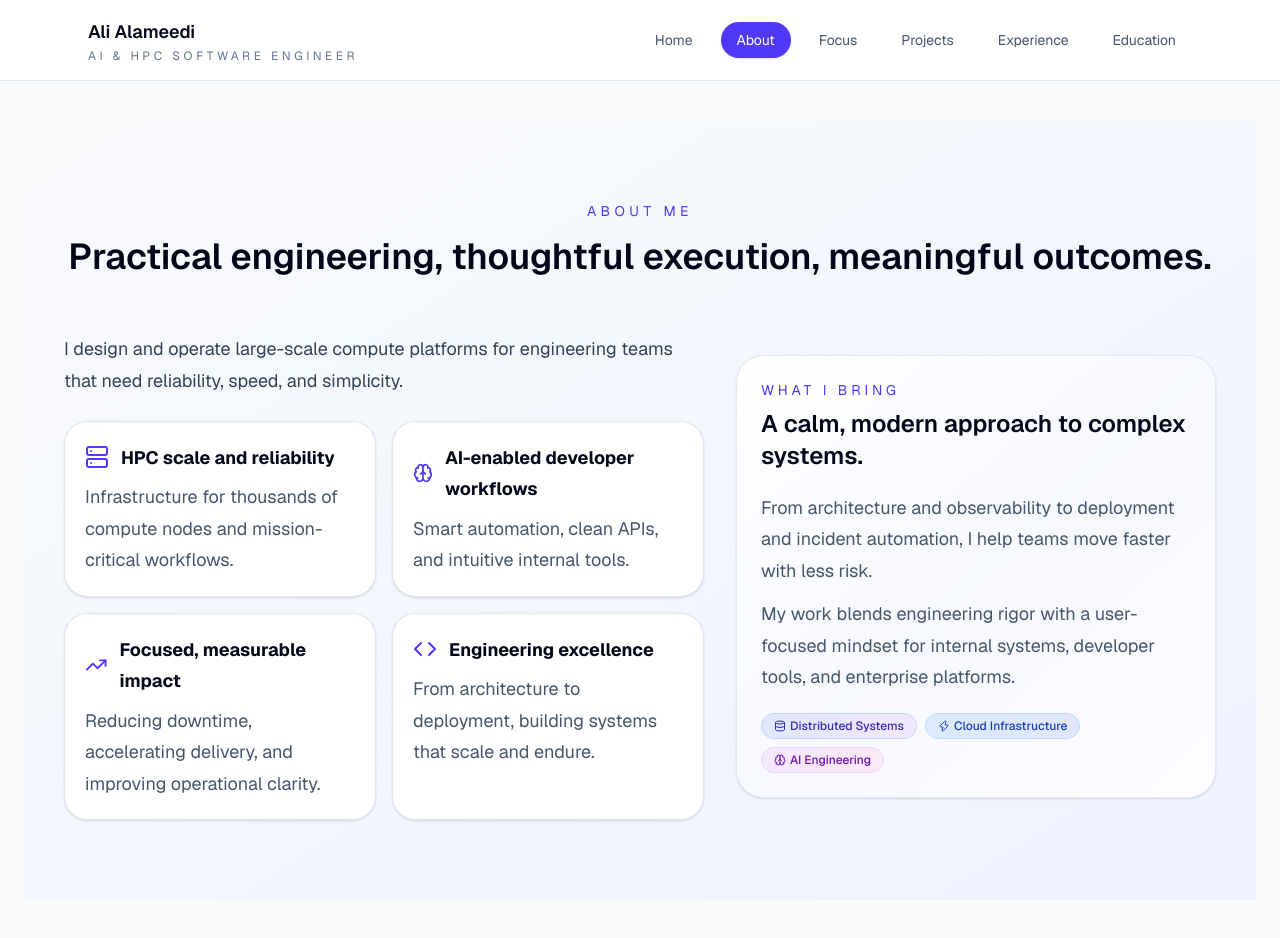
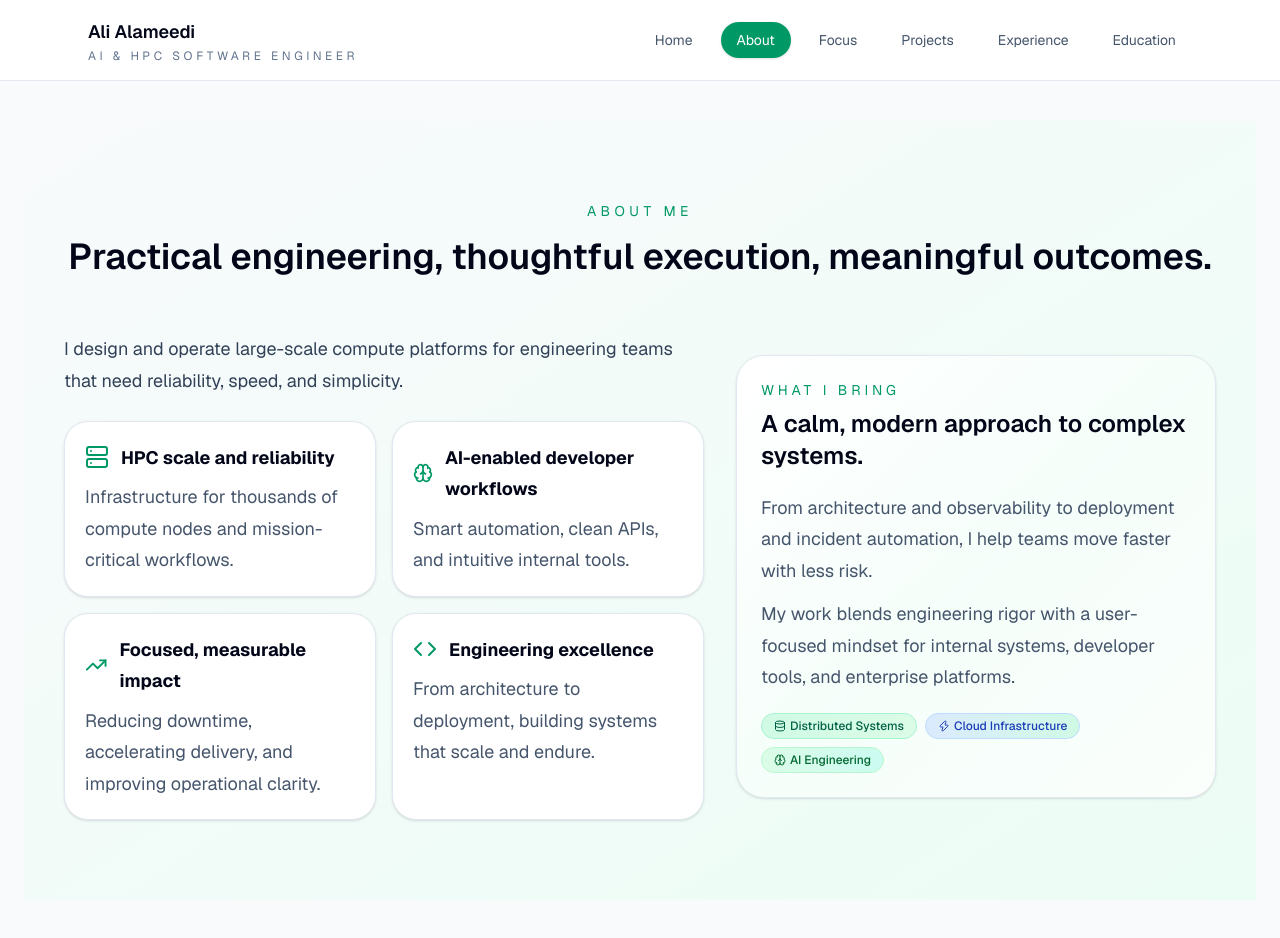
Before and after one commit to alialameedi/ali-alameedi-portfolio, a Next.js app: page /about in a window 1280 px wide. Built offline with nearby package versions, Linux system fonts and the light colour scheme.

Commit message:
Color from indigo to green

```diff
--- a/src/components/Accordion.tsx
+++ b/src/components/Accordion.tsx
@@ -21,7 +21,7 @@ export function Accordion({ title, children, defaultOpen = false, icon }: Accord
         className="w-full flex items-center justify-between gap-4 p-4 text-left transition hover:bg-slate-50"
       >
         <div className="flex items-center gap-3">
-          {icon && <div className="text-indigo-600">{icon}</div>}
+          {icon && <div className="text-emerald-600">{icon}</div>}
           <span className="text-slate-950 font-medium">{title}</span>
         </div>
         <motion.div animate={{ rotate: isOpen ? 180 : 0 }} transition={{ duration: 0.2 }}>
--- a/src/components/Button.tsx
+++ b/src/components/Button.tsx
@@ -21,9 +21,9 @@ export function Button({
   const baseClasses = 'inline-flex items-center justify-center font-medium rounded-xl transition-all duration-200 focus:outline-none focus:ring-2 focus:ring-offset-2';
 
   const variantClasses = {
-    primary: 'bg-indigo-600 text-white hover:bg-indigo-700 focus:ring-indigo-500',
+    primary: 'bg-emerald-600 text-white hover:bg-emerald-700 focus:ring-emerald-500',
     secondary: 'bg-slate-100 text-slate-900 hover:bg-slate-200 focus:ring-slate-500',
-    outline: 'border border-slate-300 text-slate-700 hover:bg-slate-50 focus:ring-indigo-500'
+    outline: 'border border-slate-300 text-slate-700 hover:bg-slate-50 focus:ring-emerald-500'
   };
 
   const sizeClasses = {
--- a/src/components/Timeline.tsx
+++ b/src/components/Timeline.tsx
@@ -12,7 +12,7 @@ export function TimelineItem({ date, title, company, children, isLast = false }:
   return (
     <div className="flex gap-6">
       <div className="flex flex-col items-center">
-        <div className="flex h-4 w-4 items-center justify-center rounded-full bg-indigo-600 ring-4 ring-white shadow-sm">
+        <div className="flex h-4 w-4 items-center justify-center rounded-full bg-emerald-600 ring-4 ring-white shadow-sm">
           <div className="h-2 w-2 rounded-full bg-white" />
         </div>
         {!isLast && <div className="mt-2 h-full w-px bg-slate-300" />}
@@ -20,7 +20,7 @@ export function TimelineItem({ date, title, company, children, isLast = false }:
       <div className="flex-1 pb-8">
         <div className="text-sm text-slate-500 mb-1">{date}</div>
         <h3 className="text-lg font-semibold text-slate-950">{title}</h3>
-        <div className="text-indigo-600 font-medium mb-4">{company}</div>
+        <div className="text-emerald-600 font-medium mb-4">{company}</div>
         <div className="text-slate-600">{children}</div>
       </div>
     </div>
--- a/src/components/TopNav.tsx
+++ b/src/components/TopNav.tsx
@@ -35,7 +35,7 @@ export function TopNav() {
                 href={link.href}
                 className={`rounded-full px-4 py-2 transition-all duration-200 ${
                   isActive
-                    ? 'bg-indigo-600 text-white shadow-sm'
+                    ? 'bg-emerald-600 text-white shadow-sm'
                     : 'text-slate-600 hover:bg-slate-100 hover:text-slate-950'
                 }`}
               >
--- a/src/components/sections/About.tsx
+++ b/src/components/sections/About.tsx
@@ -6,7 +6,7 @@ import { Server, Brain, TrendingUp, Code, Database, Zap } from 'lucide-react';
 
 export function About() {
   return (
-    <section className="py-20 px-6 bg-gradient-to-br from-slate-50 to-indigo-50">
+    <section className="py-20 px-6 bg-gradient-to-br from-slate-50 to-emerald-50">
       <div className="max-w-6xl mx-auto">
         <motion.div
           initial={{ opacity: 0, y: 20 }}
@@ -15,7 +15,7 @@ export function About() {
           viewport={{ once: true }}
           className="text-center mb-14"
         >
-          <p className="text-sm uppercase tracking-[0.32em] text-indigo-600 mb-4">About me</p>
+          <p className="text-sm uppercase tracking-[0.32em] text-emerald-600 mb-4">About me</p>
           <h2 className="text-3xl md:text-4xl font-semibold text-slate-950">
             Practical engineering, thoughtful execution, meaningful outcomes.
           </h2>
@@ -35,7 +35,7 @@ export function About() {
                 className="rounded-3xl border border-slate-200 bg-white p-5 shadow-sm hover-lift hover-glow transition-all duration-300"
               >
                 <div className="flex items-center gap-3 mb-2">
-                  <Server className="h-6 w-6 text-indigo-600" />
+                  <Server className="h-6 w-6 text-emerald-600" />
                   <strong className="text-slate-950">HPC scale and reliability</strong>
                 </div>
                 <p className="text-slate-600">Infrastructure for thousands of compute nodes and mission-critical workflows.</p>
@@ -48,7 +48,7 @@ export function About() {
                 className="rounded-3xl border border-slate-200 bg-white p-5 shadow-sm hover-lift hover-glow transition-all duration-300"
               >
                 <div className="flex items-center gap-3 mb-2">
-                  <Brain className="h-6 w-6 text-indigo-600" />
+                  <Brain className="h-6 w-6 text-emerald-600" />
                   <strong className="text-slate-950">AI-enabled developer workflows</strong>
                 </div>
                 <p className="text-slate-600">Smart automation, clean APIs, and intuitive internal tools.</p>
@@ -61,7 +61,7 @@ export function About() {
                 className="rounded-3xl border border-slate-200 bg-white p-5 shadow-sm hover-lift hover-glow transition-all duration-300"
               >
                 <div className="flex items-center gap-3 mb-2">
-                  <TrendingUp className="h-6 w-6 text-indigo-600" />
+                  <TrendingUp className="h-6 w-6 text-emerald-600" />
                   <strong className="text-slate-950">Focused, measurable impact</strong>
                 </div>
                 <p className="text-slate-600">Reducing downtime, accelerating delivery, and improving operational clarity.</p>
@@ -74,7 +74,7 @@ export function About() {
                 className="rounded-3xl border border-slate-200 bg-white p-5 shadow-sm hover-lift hover-glow transition-all duration-300"
               >
                 <div className="flex items-center gap-3 mb-2">
-                  <Code className="h-6 w-6 text-indigo-600" />
+                  <Code className="h-6 w-6 text-emerald-600" />
                   <strong className="text-slate-950">Engineering excellence</strong>
                 </div>
                 <p className="text-slate-600">From architecture to deployment, building systems that scale and endure.</p>
@@ -88,10 +88,10 @@ export function About() {
             transition={{ duration: 0.6, delay: 0.2 }}
             viewport={{ once: true }}
           >
-            <Card className="border-slate-200 bg-gradient-to-br from-white via-indigo-50/50 to-purple-50/30 shadow-lg hover-lift hover-glow transition-all duration-300">
+            <Card className="border-slate-200 bg-gradient-to-br from-white via-emerald-50/50 to-green-50/30 shadow-lg hover-lift hover-glow transition-all duration-300">
               <div className="space-y-5">
                 <div>
-                  <p className="text-sm uppercase tracking-[0.28em] text-indigo-600 mb-2">What I bring</p>
+                  <p className="text-sm uppercase tracking-[0.28em] text-emerald-600 mb-2">What I bring</p>
                   <h3 className="text-2xl font-semibold text-slate-950">A calm, modern approach to complex systems.</h3>
                 </div>
                 <div className="space-y-3 text-slate-600">
@@ -99,15 +99,15 @@ export function About() {
                   <p>My work blends engineering rigor with a user-focused mindset for internal systems, developer tools, and enterprise platforms.</p>
                 </div>
                 <div className="flex flex-wrap gap-2">
-                  <span className="inline-flex items-center gap-1 rounded-full bg-gradient-to-r from-indigo-100 to-purple-100 px-3 py-1 text-xs font-medium text-indigo-800 border border-indigo-200">
+                  <span className="inline-flex items-center gap-1 rounded-full bg-gradient-to-r from-emerald-100 to-green-100 px-3 py-1 text-xs font-medium text-emerald-800 border border-emerald-200">
                     <Database className="h-3 w-3" />
                     Distributed Systems
                   </span>
-                  <span className="inline-flex items-center gap-1 rounded-full bg-gradient-to-r from-blue-100 to-indigo-100 px-3 py-1 text-xs font-medium text-blue-800 border border-blue-200">
+                  <span className="inline-flex items-center gap-1 rounded-full bg-gradient-to-r from-blue-100 to-emerald-100 px-3 py-1 text-xs font-medium text-blue-800 border border-blue-200">
                     <Zap className="h-3 w-3" />
                     Cloud Infrastructure
                   </span>
-                  <span className="inline-flex items-center gap-1 rounded-full bg-gradient-to-r from-purple-100 to-pink-100 px-3 py-1 text-xs font-medium text-purple-800 border border-purple-200">
+                  <span className="inline-flex items-center gap-1 rounded-full bg-gradient-to-r from-green-100 to-teal-100 px-3 py-1 text-xs font-medium text-green-800 border border-green-200">
                     <Brain className="h-3 w-3" />
                     AI Engineering
                   </span>
--- a/src/components/sections/FeaturedProjects.tsx
+++ b/src/components/sections/FeaturedProjects.tsx
@@ -177,7 +177,7 @@ export function FeaturedProjects() {
           viewport={{ once: true }}
           className="text-center mb-12"
         >
-          <p className="text-sm uppercase tracking-[0.28em] text-indigo-600 mb-3">Featured work</p>
+          <p className="text-sm uppercase tracking-[0.28em] text-emerald-600 mb-3">Featured work</p>
           <h2 className="text-3xl md:text-4xl font-semibold text-slate-950">Recent engineering work with measurable impact.</h2>
           <p className="mt-4 text-slate-600 max-w-2xl mx-auto">
             Select projects that showcase systems design, platform automation, and reliability engineering.
@@ -201,7 +201,7 @@ export function FeaturedProjects() {
                   </div>
                   <ExternalLink className="h-5 w-5 text-slate-400" />
                 </div>
-                <div className="flex items-center gap-2 text-indigo-600 font-medium mb-4">
+                <div className="flex items-center gap-2 text-emerald-600 font-medium mb-4">
                   <Zap className="h-4 w-4" />
                   <span>{project.impact}</span>
                 </div>
@@ -268,7 +268,7 @@ export function FeaturedProjects() {
                 <h3 className="text-lg font-semibold text-slate-950 mb-2">Technologies</h3>
                 <div className="flex flex-wrap gap-2">
                   {selectedProject.technologies.map((tech) => (
-                    <span key={tech} className="rounded-full bg-indigo-100 px-3 py-1 text-sm text-indigo-700">
+                    <span key={tech} className="rounded-full bg-emerald-100 px-3 py-1 text-sm text-emerald-700">
                       {tech}
                     </span>
                   ))}
--- a/src/components/sections/FocusAreas.tsx
+++ b/src/components/sections/FocusAreas.tsx
@@ -68,7 +68,7 @@ export function FocusAreas() {
           viewport={{ once: true }}
           className="text-center mb-12"
         >
-          <p className="text-sm uppercase tracking-[0.28em] text-indigo-600 mb-3">Focus areas</p>
+          <p className="text-sm uppercase tracking-[0.28em] text-emerald-600 mb-3">Focus areas</p>
           <h2 className="text-3xl md:text-4xl font-semibold text-slate-950">Where I spend my time and energy.</h2>
           <p className="mt-4 text-slate-600 max-w-2xl mx-auto">
             Technical expertise built around scalable systems, developer productivity, and infrastructure reliability.
@@ -91,7 +91,7 @@ export function FocusAreas() {
                 <Card onClick={() => toggleExpanded(area.id)} className="h-full cursor-pointer">
                   <div className="flex items-center justify-between mb-4">
                     <div className="flex items-center gap-3">
-                      <Icon className="h-8 w-8 text-indigo-600" />
+                      <Icon className="h-8 w-8 text-emerald-600" />
                       <h3 className="text-lg font-semibold text-slate-950">{area.title}</h3>
                     </div>
                     <div className={`transition-transform ${isExpanded ? 'rotate-180' : ''}`}>
@@ -108,7 +108,7 @@ export function FocusAreas() {
                         {area.technologies.map((tech) => (
                           <span
                             key={tech}
-                            className="rounded-full bg-indigo-100 px-3 py-1 text-sm font-medium text-indigo-700"
+                            className="rounded-full bg-emerald-100 px-3 py-1 text-sm font-medium text-emerald-700"
                           >
                             {tech}
                           </span>
```
Also changed, not shown: src/components/sections/Education.tsx (+4 -4 lines).
